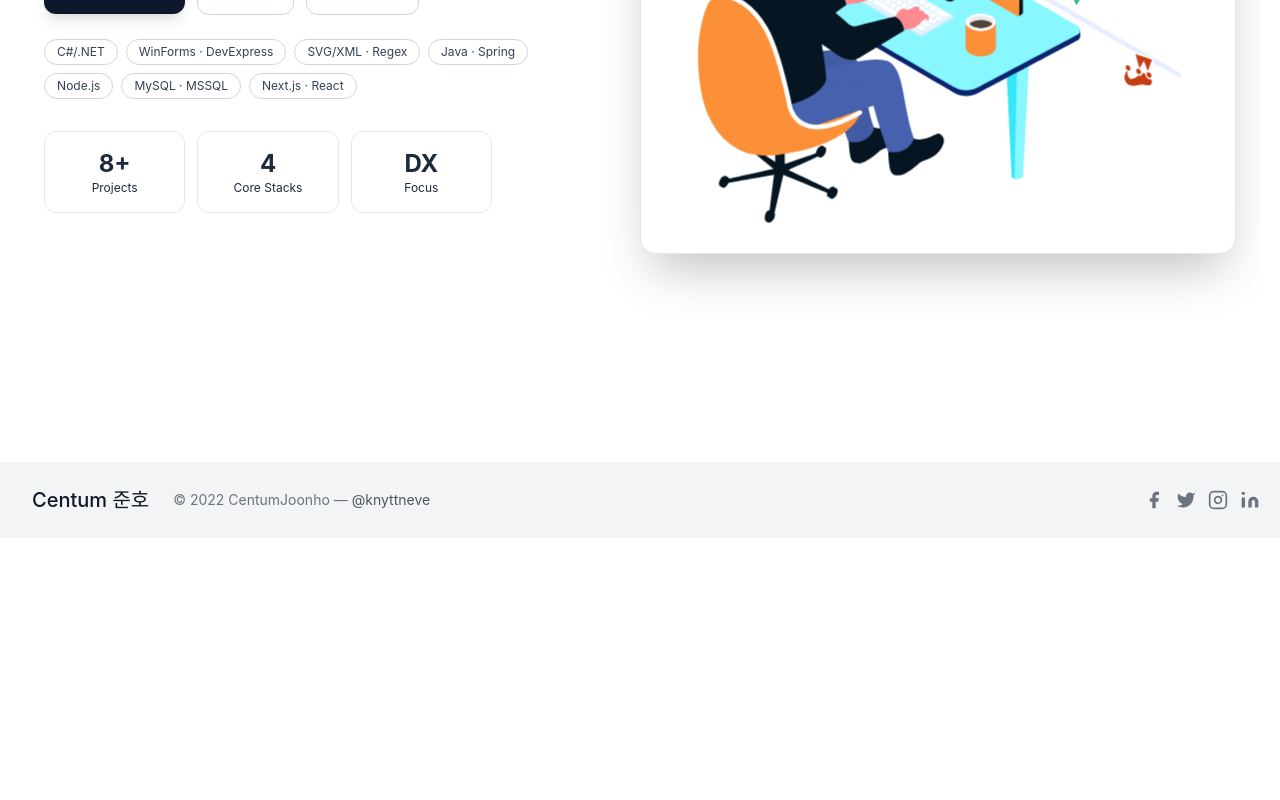
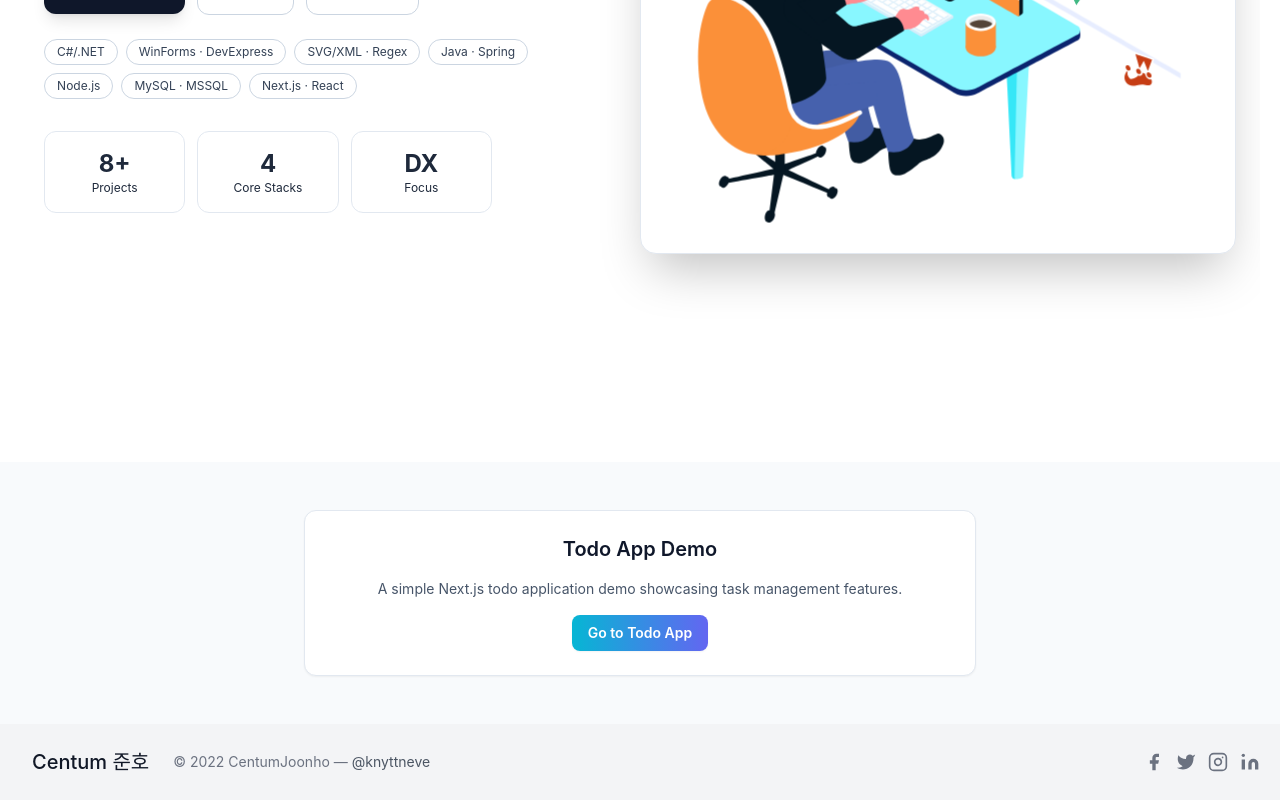
Before and after one commit to Centumjoonho/nextjs_portfolio_add_notion, a Next.js app: page / in a window 1280 px wide. Shown: the part 611-1411 px from the top of the page. Before the commit the page ends 1149 px from the top, so only its background shows below. Built offline with nearby package versions, Linux system fonts and the light colour scheme.

Commit message:
2026-02-06 Todos 앱 링크 추가가

```diff
--- a/pages/index.js
+++ b/pages/index.js
@@ -1,4 +1,5 @@
 import Head from 'next/head';
+import Link from 'next/link';
 import Layout from '../components/layout';
 import Hero from '../components/home/hero';
 import dynamic from 'next/dynamic';
@@ -23,6 +24,33 @@ export default function Home() {
           <Hero />
         </div>
       </section>
+
+      {/* Todo App Demo Section */}
+      <section className="flex flex-col items-center justify-center px-6 py-12 bg-slate-50 dark:bg-slate-900/50">
+        <div className="container mx-auto max-w-2xl">
+          <div className="flex flex-col items-center gap-4 p-6 rounded-xl border border-slate-200 bg-white dark:border-slate-700 dark:bg-slate-800 shadow-sm">
+            <h2 className="text-xl font-semibold text-slate-900 dark:text-white">
+              Todo App Demo
+            </h2>
+            <p className="text-sm text-center text-slate-600 dark:text-slate-400">
+              A simple Next.js todo application demo showcasing task management features.
+            </p>
+            <Link
+              href="https://next-joon-todo-deploy-git-master-centumjoonhos-projects.vercel.app/"
+              target="_blank"
+              rel="noopener noreferrer"
+              className="
+                inline-flex items-center justify-center
+                rounded-lg bg-gradient-to-r from-cyan-500 to-indigo-500
+                px-4 py-2 text-sm font-semibold text-white
+                transition hover:opacity-90 shadow-sm
+              "
+            >
+              Go to Todo App
+            </Link>
+          </div>
+        </div>
+      </section>
     </Layout>
   );
 }
```
